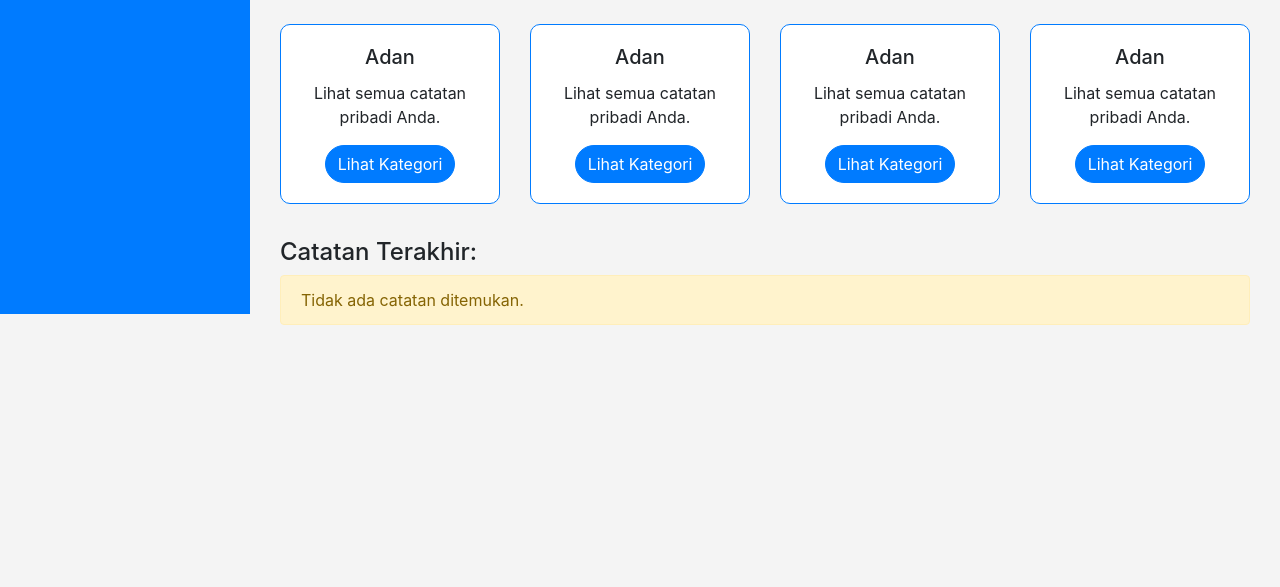
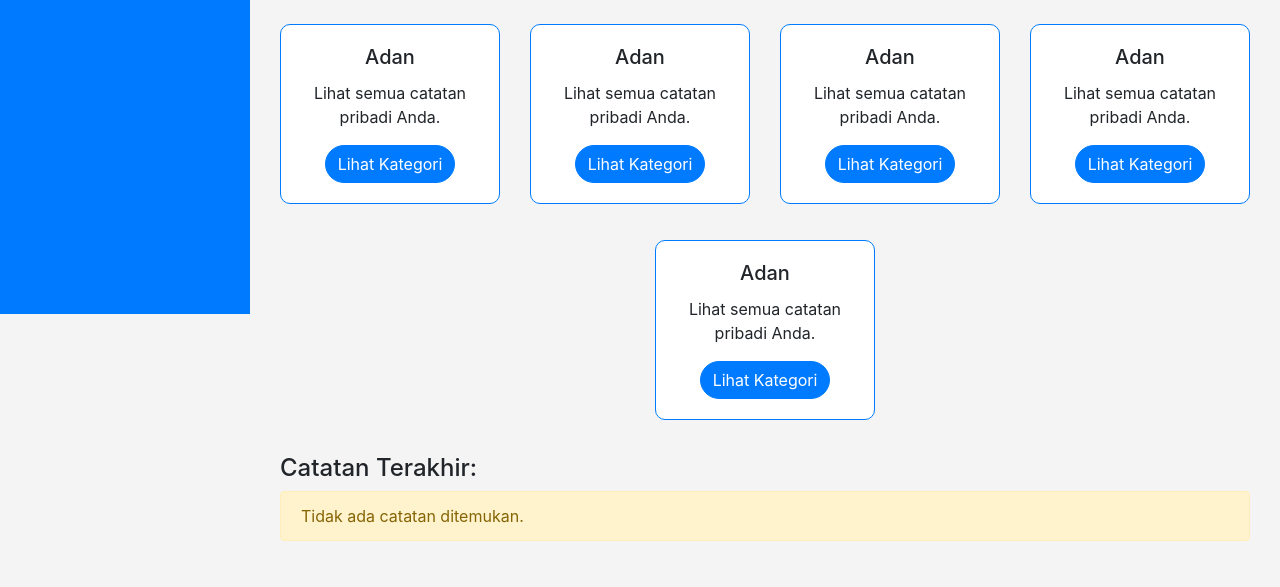
Before and after one commit to MuzharMaulana/PROJECT-RPL-KEL-2, a PHP site: page /dashboard.php in a window 1280 px wide. Shown: the part 486-1073 px from the top of the page. Before the commit the page ends 811 px from the top, so only its background shows below. Run offline with PHP 8.4, Linux system fonts and the light colour scheme; the visitor is signed in with stand-in values (Sample User, id 1); data that the repository does not hold is empty.

Commit message:
menambahkan dashboard

```diff
--- a/dashboard.php
+++ b/dashboard.php
@@ -197,7 +197,7 @@ $notesResult = $conn->query($query);
     </div>
 </div>
 
-<!-- Baris kedua dengan 2 kartu tepat di tengah -->
+<!-- Baris kedua dengan 2 kartu di tengah -->
 <div class="row mb-3 d-flex justify-content-center">
     <div class="col-md-3">
         <div class="card card-category">
@@ -259,6 +259,20 @@ $notesResult = $conn->query($query);
     </div>
 </div>
 
+<!-- Baris terakhir dengan 1 kartu di tengah -->
+<div class="row mb-3 d-flex justify-content-center">
+    <div class="col-md-3">
+        <div class="card card-category">
+            <div class="card-body text-center">
+                <h5 class="card-title">Adan</h5>
+                <p class="card-text">Lihat semua catatan pribadi Anda.</p>
+                <a href="pribadi.php" class="btn btn-primary btn-custom">Lihat Kategori</a>
+            </div>
+        </div>
+    </div>
+</div>
+
+
 
 
         <h4 class="mt-4">Catatan Terakhir:</h4>
```
